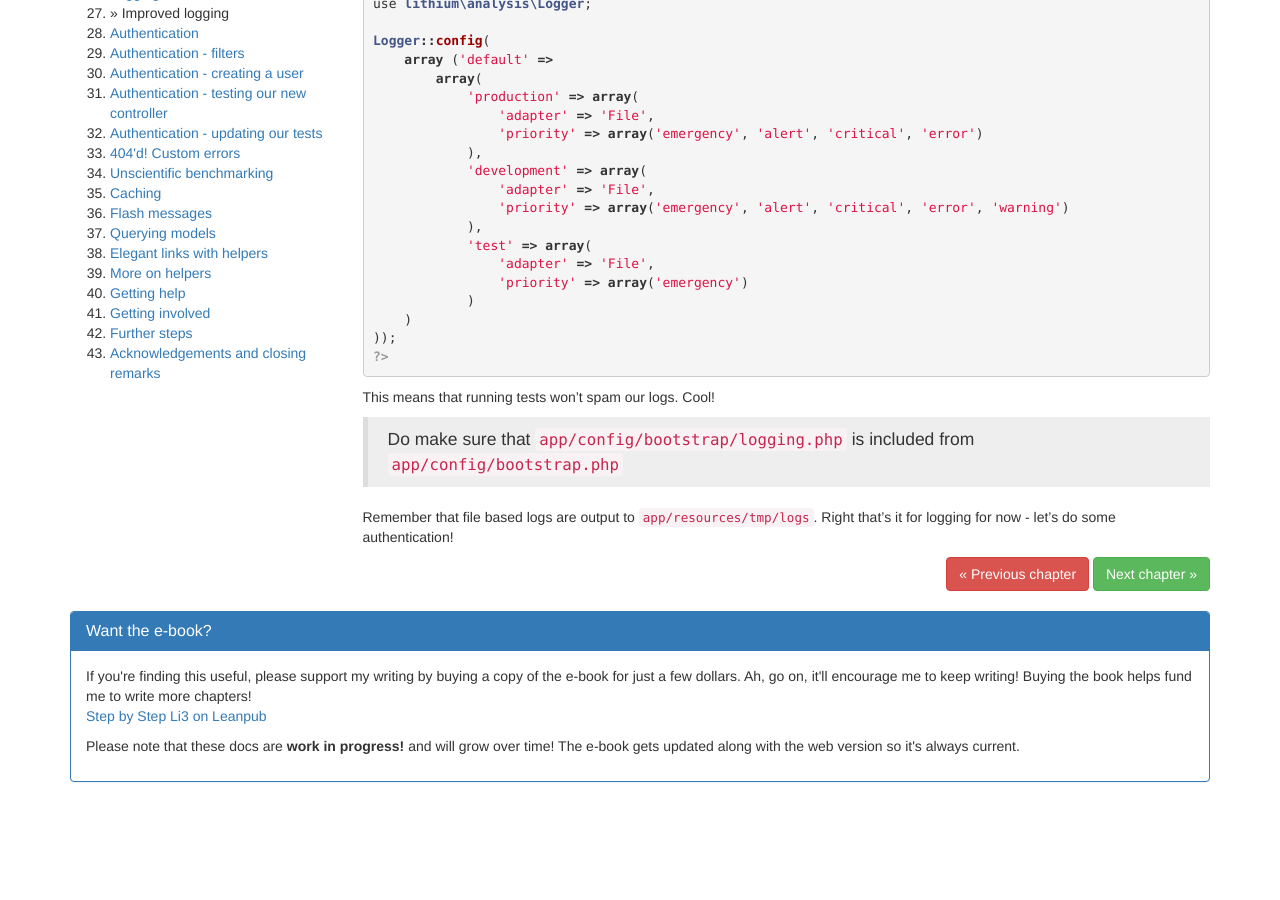
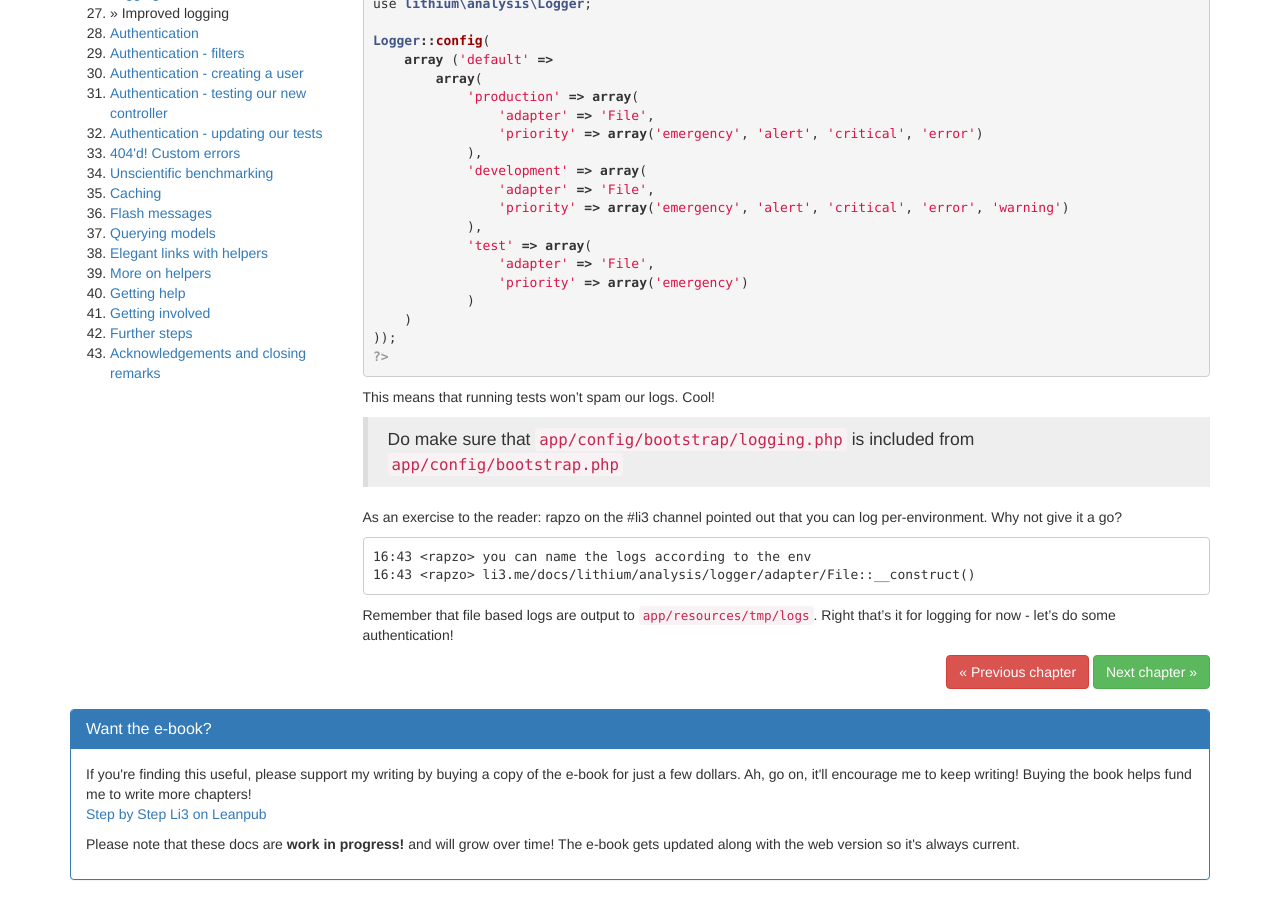
Before and after one commit to gavD/step-by-step-web-apps-with-lithium-php, a Jekyll site: the page built from _posts/2011-03-01-improved-logging.markdown, in a window 1280 px wide and 900 px high, scrolled down 656 px. Built offline with Jekyll 4.4.1, drawn with Linux system fonts in a browser that asks for light colours; nearby versions of some CDN libraries; Markdown is read by kramdown in place of the engine named in the settings; before the commit the page ends 1458 px from its top, so only the background shows below that.

Commit message:
per-env log info from rapzo

```diff
--- a/_posts/2011-03-01-improved-logging.markdown
+++ b/_posts/2011-03-01-improved-logging.markdown
@@ -49,4 +49,9 @@ This means that running tests won't spam our logs. Cool!
 
 > Do make sure that `app/config/bootstrap/logging.php` is included from `app/config/bootstrap.php`
 
+As an exercise to the reader: rapzo on the #li3 channel pointed out that you can log per-environment. Why not give it a go?
+
+    16:43 <rapzo> you can name the logs according to the env
+    16:43 <rapzo> li3.me/docs/lithium/analysis/logger/adapter/File::__construct()
+
 Remember that file based logs are output to `app/resources/tmp/logs`. Right that's it for logging for now - let's do some authentication!
```
